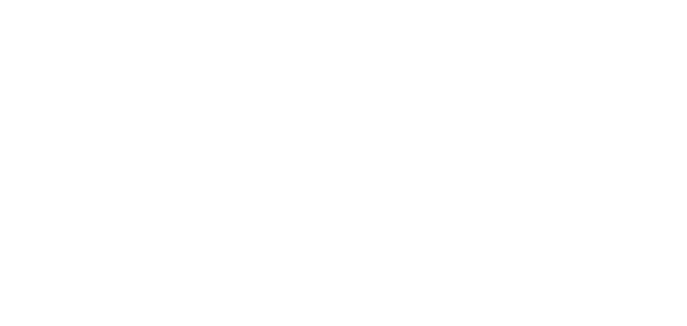
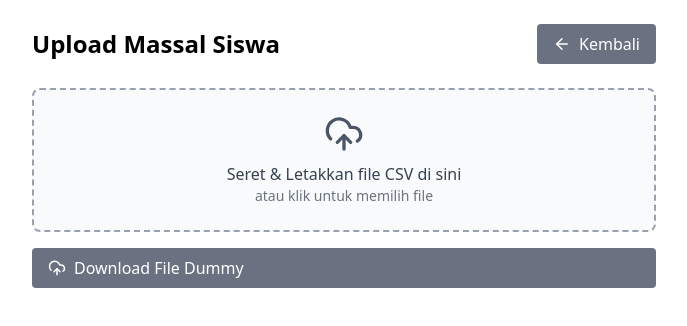
Before and after one commit to TeukuRizqyRamadhan/sp, a React (Vite) app: page /dashboard/upload-siswa in a window 1280 px wide. Before the commit this address had no page. Shown: the top 326 px of the page, without its empty margins (296-983 px from the left). Built offline with nearby package versions, Linux system fonts and the light colour scheme.

Commit message:
hampir fix

```diff
--- a/package.json
+++ b/package.json
@@ -13,10 +13,12 @@
     "@tailwindcss/vite": "^4.0.3",
     "autoprefixer": "^10.4.20",
     "axios": "^1.7.9",
+    "lucide-react": "^0.474.0",
     "papaparse": "^5.5.2",
     "postcss": "^8.5.1",
     "react": "^18.3.1",
     "react-dom": "^18.3.1",
+    "react-dropzone": "^14.3.5",
     "react-query": "^3.39.3",
     "react-router-dom": "^7.1.5",
     "tailwindcss": "^4.0.3",
--- a/src/App.tsx
+++ b/src/App.tsx
@@ -2,6 +2,7 @@ import { BrowserRouter as Router, Routes, Route } from "react-router-dom";
 import Dashboard from "./pages/Dashboard";
 import DetailSiswa from "./pages/DetailSiswa";
 import Login from "./pages/Login";
+import UploadSiswa from "./pages/UploadSiswa";
 
 function App() {
   return (
@@ -9,7 +10,11 @@ function App() {
       <Routes>
         <Route path="/" element={<Login />} />
         <Route path="/dashboard" element={<Dashboard />} />
-        <Route path="/dashboard/detail-siswa/:id/:nama" element={<DetailSiswa />} />
+        <Route
+          path="/dashboard/detail-siswa/:id/:nama"
+          element={<DetailSiswa />}
+        />
+        <Route path="dashboard/upload-siswa" element={<UploadSiswa />} />
       </Routes>
     </Router>
   );
--- a/src/api/api.ts
+++ b/src/api/api.ts
@@ -2,7 +2,7 @@ import axios from "axios";
 import { useAuthStore } from "../store/authStore";
 
 const API = axios.create({
-    baseURL: "http://localhost:3000/",
+  baseURL: "http://192.168.1.10:3000/",
   headers: { "Content-Type": "application/json" },
 });
 
--- a/src/pages/Dashboard.tsx
+++ b/src/pages/Dashboard.tsx
@@ -1,6 +1,6 @@
 import { useEffect, useState } from "react";
 import API from "../api/api";
-import { useNavigate } from "react-router-dom";
+import { Link, useNavigate } from "react-router-dom";
 
 // Definisi tipe data siswa
 type Siswa = {
@@ -65,7 +65,6 @@ const Dashboard = () => {
     navigate(`detail-siswa/${selectedSiswa.id}/${selectedSiswa.nama}`);
   };
 
-
   const logout = () => {
     localStorage.removeItem("token"); // Hapus sesi pengguna
     navigate("/"); // Redirect ke halaman login
@@ -87,11 +86,13 @@ const Dashboard = () => {
       {/* Header Dashboard */}
       <div className="flex justify-between items-center mb-4">
         <h2 className="text-2xl font-bold">Dashboard</h2>
-                <button className="bg-gray-700 text-white px-4 py-2 rounded" onClick={logout}>
+        <button
+          className="bg-gray-700 text-white px-4 py-2 rounded"
+          onClick={logout}
+        >
           Logout
         </button>
       </div>
-
       {/* Ringkasan Statistik SP */}
       {statistik && (
         <div className="mb-6">
@@ -100,14 +101,22 @@ const Dashboard = () => {
             <thead>
               <tr className="bg-gray-200">
                 <th className="border border-gray-300 p-2">Total Siswa</th>
-                                <th className="border border-gray-300 p-2">Total Siswa Kena SP</th>
-                                <th className="border border-gray-300 p-2">Siswa Terbanyak SP</th>
+                <th className="border border-gray-300 p-2">
+                  Total Siswa Kena SP
+                </th>
+                <th className="border border-gray-300 p-2">
+                  Siswa Terbanyak SP
+                </th>
               </tr>
             </thead>
             <tbody>
               <tr className="text-center">
-                                <td className="border border-gray-300 p-2">{statistik.totalSiswa}</td>
-                                <td className="border border-gray-300 p-2">{statistik.totalSiswaKenaSP}</td>
+                <td className="border border-gray-300 p-2">
+                  {statistik.totalSiswa}
+                </td>
+                <td className="border border-gray-300 p-2">
+                  {statistik.totalSiswaKenaSP}
+                </td>
                 <td className="border border-gray-300 p-2">
                   {statistik.siswaTerbanyakSP
                     ? `${statistik.siswaTerbanyakSP.nama} (${statistik.siswaTerbanyakSP.jumlahSP} SP)`
@@ -118,7 +127,6 @@ const Dashboard = () => {
           </table>
         </div>
       )}
-
       {/* Pencarian Siswa */}
       <h3 className="text-xl font-bold">Cari Siswa</h3>
       <input
@@ -128,28 +136,31 @@ const Dashboard = () => {
         value={nama}
         onChange={(e) => setNama(e.target.value)}
       />
-            <button className="bg-blue-500 text-white p-2" onClick={cariSiswa}>
+      <button className="bg-blue-500 text-white px-4 py-2" onClick={cariSiswa}>
         Cari
       </button>
-
+      <button className="bg-green-500 text-white px-4 py-2 mt-2 md:ml-2">
+        <Link to="upload-siswa">Tambah Siswa</Link>
+      </button>
       {/* Hasil Pencarian */}
       {hasil.length > 0 && (
         <div className="mt-4">
           <h3 className="text-lg font-bold">Hasil Pencarian</h3>
-                    <ul>
+          <ul className="space-y-2">
             {hasil.map((siswa) => (
               <li
                 key={siswa.id}
-                                className="border p-2 cursor-pointer"
+                className="border p-3 rounded-lg cursor-pointer hover:bg-blue-100 hover:shadow-md transition-all duration-200"
                 onClick={() => setSelectedSiswa(siswa)}
               >
+                <span className="text-gray-800 font-semibold">
                   {siswa.nama}
+                </span>
               </li>
             ))}
           </ul>
         </div>
       )}
-
       {/* Form Pembuatan SP */}
       {selectedSiswa && (
         <div className="mt-4">
@@ -161,13 +172,18 @@ const Dashboard = () => {
             value={keterangan}
             onChange={(e) => setKeterangan(e.target.value)}
           />
-                    <button className="bg-red-500 text-white p-2 mt-2 w-full" onClick={buatSP}>
+          <button
+            className="bg-red-500 text-white p-2 mt-2 w-full"
+            onClick={buatSP}
+          >
             Buat SP
           </button>
-                    <button className="bg-gray-500 text-white p-2 mt-2 w-full" onClick={cekSP}>
+          <button
+            className="bg-gray-500 text-white p-2 mt-2 w-full"
+            onClick={cekSP}
+          >
             Cek Jumlah SP
           </button>
-
         </div>
       )}
     </div>
--- a/src/pages/UploadSiswa.tsx
+++ b/src/pages/UploadSiswa.tsx
@@ -1,7 +1,11 @@
 import { useState } from "react";
 import Papa from "papaparse";
+import { useNavigate } from "react-router-dom";
+import { useDropzone } from "react-dropzone";
 import API from "../api/api";
+import { UploadCloud, FileText, ArrowLeft, Loader2 } from "lucide-react";
 
+// Type untuk data siswa
 type Siswa = {
   nama: string;
   kelas: string;
@@ -10,36 +14,44 @@ type Siswa = {
 const UploadSiswa = () => {
   const [dataSiswa, setDataSiswa] = useState<Siswa[]>([]);
   const [fileName, setFileName] = useState<string>("");
+  const [loading, setLoading] = useState<boolean>(false);
+  const navigate = useNavigate();
 
-    // Handle file upload
-    const handleFileUpload = (event: React.ChangeEvent<HTMLInputElement>) => {
-        const file = event.target.files?.[0];
+  // Handle file upload melalui dropzone
+  const onDrop = (acceptedFiles: File[]) => {
+    const file = acceptedFiles[0];
     if (!file) return;
-
-        if (file.type !== "text/csv") {
-            alert("Hanya file CSV yang diperbolehkan.");
-            return;
-        }
 
     setFileName(file.name);
 
-        Papa.parse(file, {
+    Papa.parse<Siswa>(file, {
       header: true,
       skipEmptyLines: true,
       complete: (result) => {
-                const parsedData = result.data as Siswa[];
+        const parsedData = result.data.filter((row) => row.nama && row.kelas);
         setDataSiswa(parsedData);
+      },
+      error: (error) => {
+        alert("Gagal membaca file. Pastikan format CSV benar.");
+        console.error("Parsing error:", error);
       },
     });
   };
 
+  const { getRootProps, getInputProps } = useDropzone({
+    onDrop,
+    accept: { "text/csv": [".csv"] },
+    multiple: false,
+  });
+
   // Handle upload ke backend
   const handleUpload = async () => {
     if (dataSiswa.length === 0) {
-            alert("Tidak ada data yang diunggah.");
+      alert("Tidak ada data yang valid untuk diunggah.");
       return;
     }
 
+    setLoading(true);
     try {
       await API.post("/siswa/upload-massal", { data: dataSiswa });
       alert("Data siswa berhasil diunggah!");
@@ -48,47 +60,85 @@ const UploadSiswa = () => {
     } catch (error) {
       console.error("Error uploading data:", error);
       alert("Gagal mengunggah data siswa.");
+    } finally {
+      setLoading(false);
     }
   };
 
   return (
-        <div className="p-6">
-            <h2 className="text-2xl font-bold mb-4">Upload Massal Siswa</h2>
+    <div className="p-6 max-w-2xl mx-auto">
+      {/* Header */}
+      <div className="flex justify-between items-center mb-6">
+        <h2 className="text-2xl font-bold">Upload Massal Siswa</h2>
+        <button
+          onClick={() => navigate(-1)}
+          className="flex items-center gap-2 bg-gray-500 text-white px-4 py-2 rounded hover:bg-gray-600"
+        >
+          <ArrowLeft size={18} /> Kembali
+        </button>
+      </div>
 
-            <input
-                type="file"
-                accept=".csv"
-                onChange={handleFileUpload}
-                className="mb-4"
-            />
+      {/* Dropzone */}
+      <div
+        {...getRootProps()}
+        className="border-2 border-dashed border-gray-400 p-6 text-center cursor-pointer rounded-lg bg-gray-50 hover:bg-gray-100"
+      >
+        <input {...getInputProps()} />
+        <UploadCloud size={40} className="text-gray-600 mx-auto mb-2" />
+        <p className="text-gray-700 font-medium">
+          Seret & Letakkan file CSV di sini
+        </p>
+        <p className="text-gray-500 text-sm">atau klik untuk memilih file</p>
+      </div>
+      {/* Download File dummy disini */}
+      <a
+        href="/src/assets/TEST.csv"
+        className="flex items-center gap-2 bg-gray-500 text-white px-4 py-2 rounded hover:bg-gray-600 mt-4"
+      >
+        <UploadCloud size={18} /> Download File Dummy
+      </a>
 
-            {fileName && <p className="text-sm text-gray-500">File: {fileName}</p>}
+      {/* Nama File */}
+      {fileName && (
+        <div className="flex items-center mt-4 bg-blue-100 text-blue-700 p-3 rounded-lg">
+          <FileText size={20} className="mr-2" />
+          <span>{fileName}</span>
+        </div>
+      )}
 
+      {/* Preview Data */}
       {dataSiswa.length > 0 && (
-                <div>
-                    <h3 className="text-lg font-semibold mt-4">Preview Data:</h3>
-                    <table className="w-full border-collapse border border-gray-300 mt-2">
+        <div className="mt-6">
+          <h3 className="text-lg font-semibold mb-2">Preview Data:</h3>
+          <div className="max-h-60 overflow-auto border rounded-md">
+            <table className="w-full border-collapse">
               <thead>
-                            <tr className="bg-gray-200">
-                                <th className="border border-gray-300 p-2">Nama</th>
-                                <th className="border border-gray-300 p-2">Kelas</th>
+                <tr className="bg-gray-200 text-gray-700">
+                  <th className="border p-2">Nama</th>
+                  <th className="border p-2">Kelas</th>
                 </tr>
               </thead>
               <tbody>
                 {dataSiswa.map((siswa, index) => (
-                                <tr key={index}>
-                                    <td className="border border-gray-300 p-2">{siswa.nama}</td>
-                                    <td className="border border-gray-300 p-2">{siswa.kelas}</td>
+                  <tr key={index} className="text-center">
+                    <td className="border p-2">{siswa.nama}</td>
+                    <td className="border p-2">{siswa.kelas}</td>
                   </tr>
                 ))}
               </tbody>
             </table>
+          </div>
 
+          {/* Tombol Upload */}
           <button
             onClick={handleUpload}
-                        className="bg-blue-500 text-white px-4 py-2 rounded mt-4"
+            disabled={loading}
+            className={`${
+              loading ? "bg-gray-400" : "bg-blue-500 hover:bg-blue-600"
+            } text-white px-6 py-2 rounded mt-4 block w-full text-center flex justify-center items-center gap-2`}
           >
-                        Upload ke Database
+            {loading && <Loader2 size={18} className="animate-spin" />} Upload
+            ke Database
           </button>
         </div>
       )}
```
Also changed, not shown: src/assets/TEST.csv (added), 1 other file (tests, documents, lock files or other folders). Lines whose indentation alone changed are shown as unchanged.
